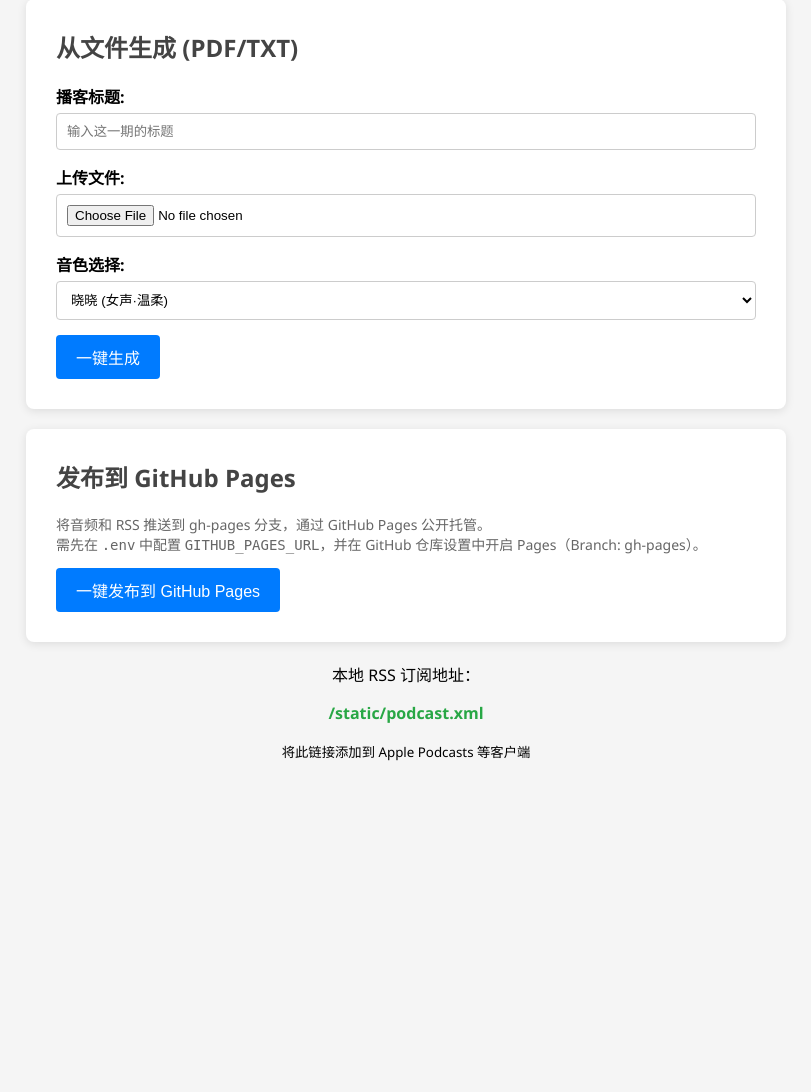
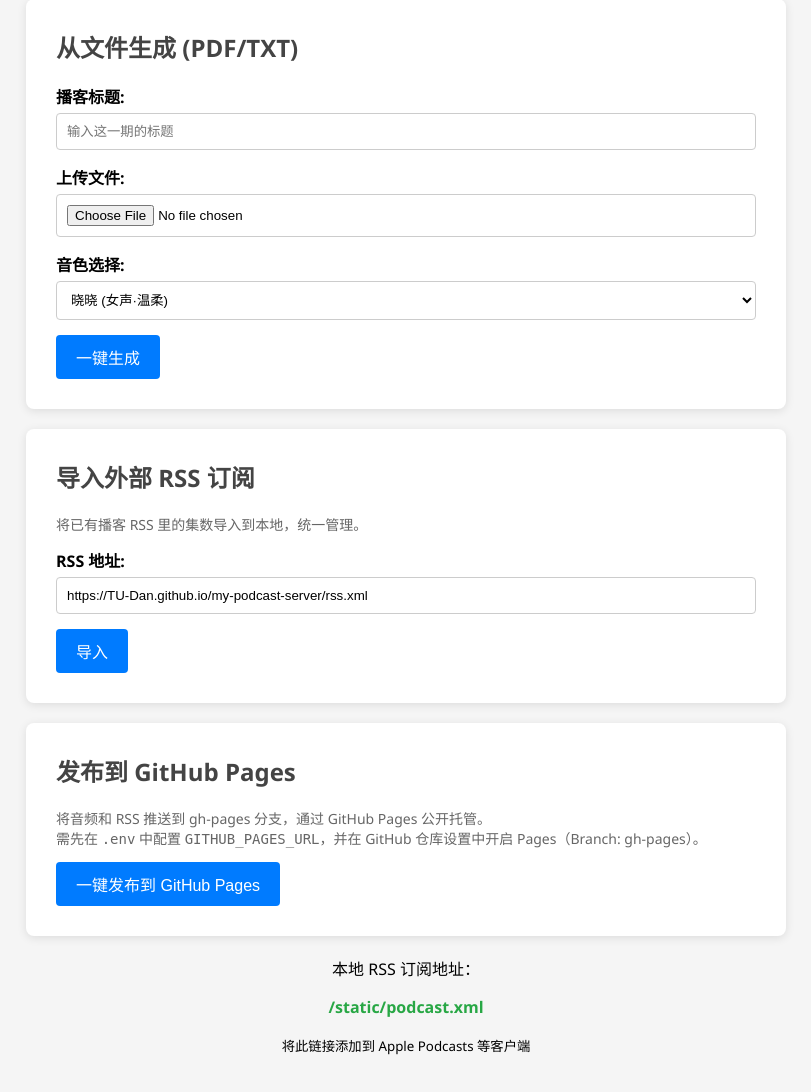
Before and after one commit to TU-Dan/podcast_generator, a FastAPI app: page / in a window 1280 px wide. Shown: the part 534-1626 px from the top of the page, without its empty margins (234-1045 px from the left). Before the commit the page ends 1295 px from the top, so only its background shows below. Run offline with FastAPI, Linux system fonts and the light colour scheme.

Commit message:
Add RSS import feature to merge external podcast feeds
- Add services/importer.py to parse and import remote RSS episodes
- Add /import-rss endpoint (deduplicates by audio URL)
- Add import section in UI with pre-filled my-podcast-server URL
- Use curl_cffi for SSL-resilient HTTP requests

```diff
--- a/main.py
+++ b/main.py
@@ -16,6 +16,7 @@ from services.extractor import extract_content
 from services.llm import distill_and_translate, chunk_text, polish_chunk, detect_language, CHUNK_THRESHOLD
 from services.tts import generate_audio_sync
 from services.rss import add_episode
+from services.importer import import_from_rss
 
 app = FastAPI()
 
@@ -180,6 +181,16 @@ async def read_root(request: Request):
     return templates.TemplateResponse(request=request, name="index.html")
 
 
+@app.post("/import-rss")
+async def import_rss(request: Request, rss_url: str = Form(...)):
+    base_url = str(request.base_url).rstrip("/")
+    try:
+        imported, skipped = import_from_rss(rss_url, base_url)
+        return JSONResponse({"ok": True, "imported": imported, "skipped": skipped})
+    except Exception as e:
+        return JSONResponse({"ok": False, "error": str(e)}, status_code=400)
+
+
 @app.post("/publish")
 async def publish_to_pages():
     pages_url = os.getenv("GITHUB_PAGES_URL", "").rstrip("/")
--- a/templates/index.html
+++ b/templates/index.html
@@ -156,6 +156,21 @@
         </div>
     </div>
 
+    <!-- Import RSS section -->
+    <div class="container">
+        <h2>导入外部 RSS 订阅</h2>
+        <p style="color:#666;font-size:14px;margin-top:0">将已有播客 RSS 里的集数导入到本地，统一管理。</p>
+        <form id="import-form">
+            <div class="form-group">
+                <label for="rss_url">RSS 地址:</label>
+                <input type="text" id="rss_url" name="rss_url" placeholder="https://..." required
+                    value="https://TU-Dan.github.io/my-podcast-server/rss.xml">
+            </div>
+            <button type="submit" id="import-btn">导入</button>
+        </form>
+        <div id="import-status" style="margin-top:10px;font-size:14px;display:none"></div>
+    </div>
+
     <!-- Publish section -->
     <div class="container">
         <h2>发布到 GitHub Pages</h2>
@@ -265,6 +280,34 @@
         document.getElementById('url-form').addEventListener('submit', e => submitForm(e, '/generate/url'));
         document.getElementById('file-form').addEventListener('submit', e => submitForm(e, '/generate/file'));
 
+        document.getElementById('import-form').addEventListener('submit', async e => {
+            e.preventDefault();
+            const btn = document.getElementById('import-btn');
+            const status = document.getElementById('import-status');
+            btn.disabled = true;
+            btn.textContent = '导入中...';
+            status.style.display = 'block';
+            status.style.color = '#333';
+            status.textContent = '正在读取远端 RSS...';
+            try {
+                const res = await fetch('/import-rss', { method: 'POST', body: new FormData(e.target) });
+                const data = await res.json();
+                if (data.ok) {
+                    status.style.color = '#28a745';
+                    status.textContent = `导入完成：新增 ${data.imported} 集，跳过已有 ${data.skipped} 集。`;
+                } else {
+                    status.style.color = '#dc3545';
+                    status.textContent = '导入失败：' + data.error;
+                }
+            } catch (err) {
+                status.style.color = '#dc3545';
+                status.textContent = '出错：' + err.message;
+            } finally {
+                btn.disabled = false;
+                btn.textContent = '导入';
+            }
+        });
+
         async function publishToPages() {
             const btn = document.getElementById('publish-btn');
             const status = document.getElementById('publish-status');
```
Also changed, not shown: services/importer.py (added, +70 -0 lines).
